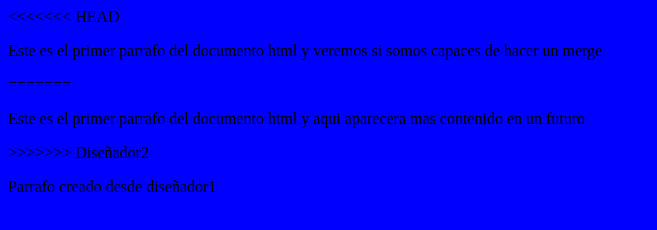
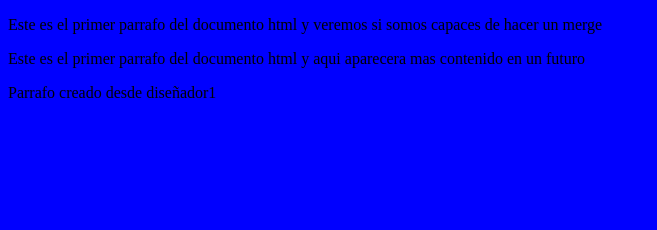
Before and after one commit to tuplanweb/cursoPildoras, a plain HTML site: page index.html in a window 1280 px wide. Shown: the whole page, without its empty margins (0-657 px from the left). Drawn offline with Linux system fonts and the light colour scheme.

Commit message:
nuevo commit merge

```diff
--- a/index.html
+++ b/index.html
@@ -8,11 +8,8 @@
    <script src="/js/script.js" ></script>
 </head>
 <body>
-<<<<<<< HEAD
     <p>Este es el primer parrafo del documento html y veremos si somos capaces de hacer un merge</p>
-=======
     <p>Este es el primer parrafo del documento html y aqui aparecera mas contenido en un futuro</p>
->>>>>>> Diseñador2
 
 
     <p>Parrafo creado desde diseñador1</p>
```
